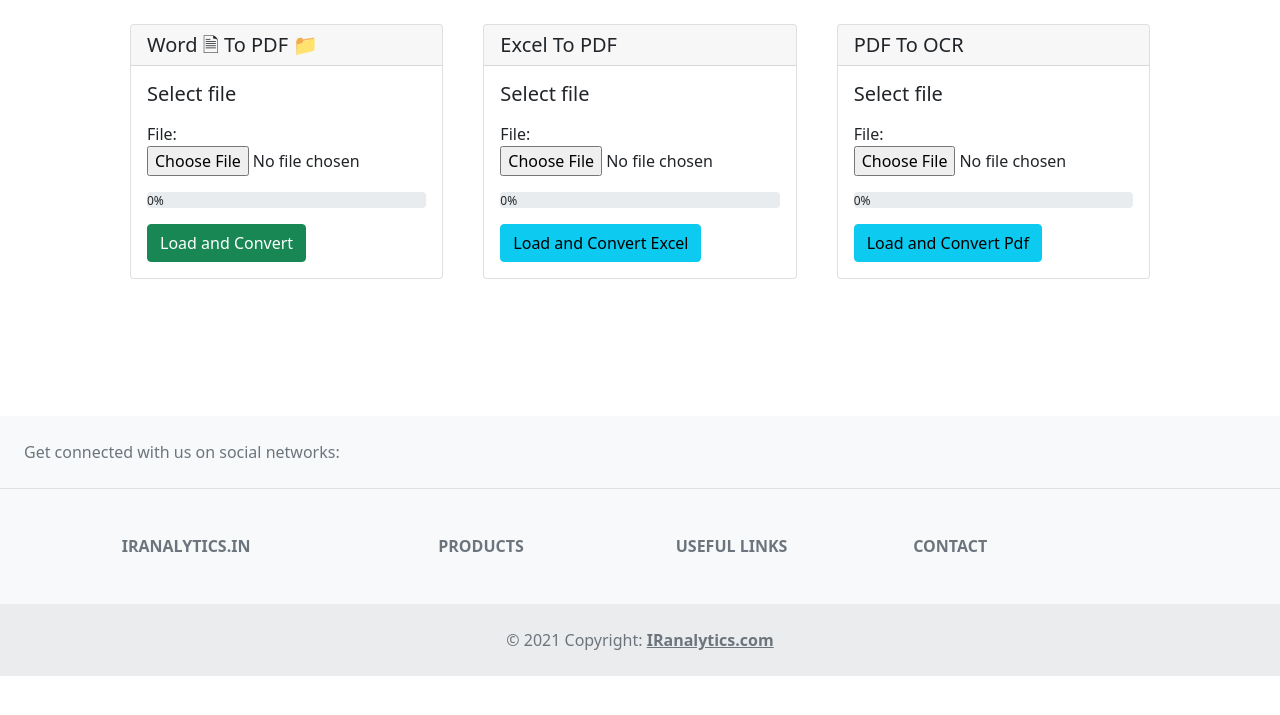
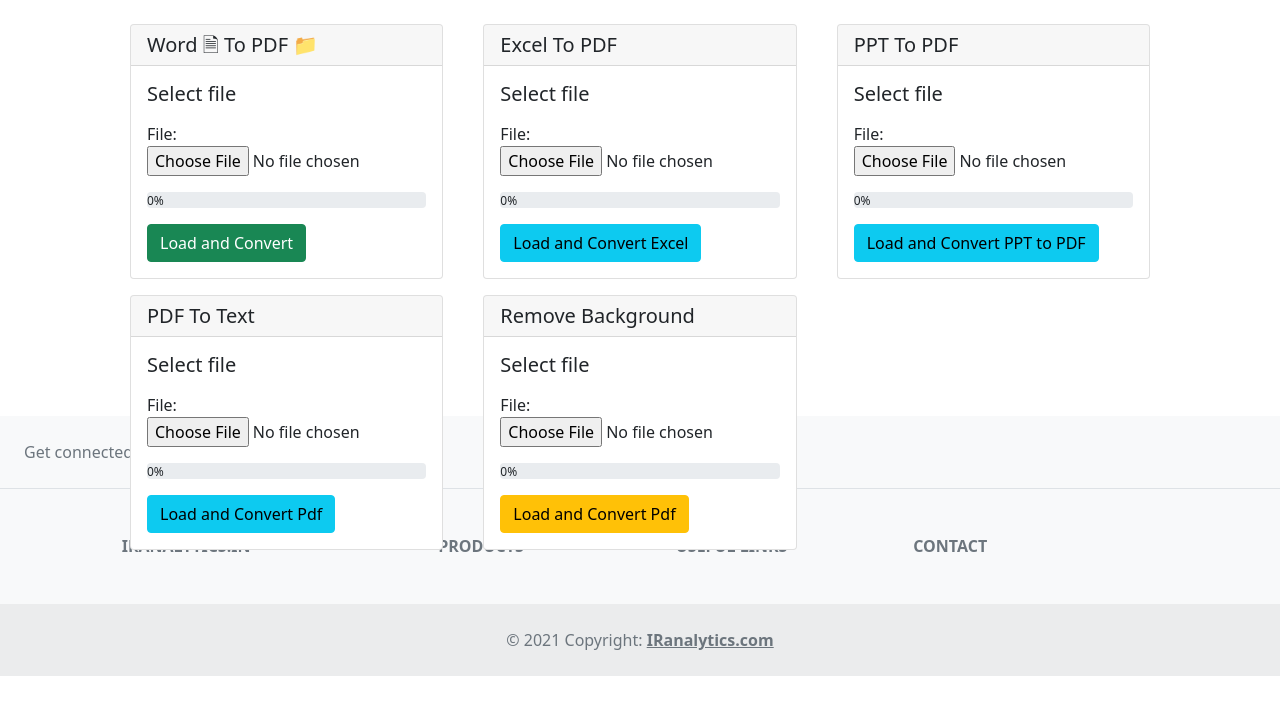
Before and after one commit to gpalve/django_word_pdf, a Django app: page / in a window 1280 px wide. Shown: the part 56-771 px from the top of the page. Run offline with Django 4.2, Linux system fonts and the light colour scheme.

Commit message:
PPT to PDF added, BG remover added

```diff
--- a/djconverter/forms.py
+++ b/djconverter/forms.py
@@ -16,3 +16,13 @@ class PdfToTxt(forms.ModelForm):
     class Meta:
         model = UploadedFile
         fields = ['file']
+
+class bgr(forms.ModelForm):
+    class Meta:
+        model = UploadedFile
+        fields = ['file']
+
+class PptTOPdf(forms.ModelForm):
+    class Meta:
+        model = UploadedFile
+        fields = ['file']
--- a/djconverter/templates/upload_form.html
+++ b/djconverter/templates/upload_form.html
@@ -75,7 +75,32 @@
 
     <div class="col-md-4">
       <div class="card m-2">
-        <h5 class="card-header">PDF To OCR</h5>
+        <h5 class="card-header">PPT To PDF</h5>
+        <div class="card-body">
+          <h5 class="card-title">Select file</h5>
+          <p class="card-text"></p>
+          <form
+            method="post"
+            class="custom-file-input"
+            enctype="multipart/form-data"
+            action="ppt/"
+          >
+            {% csrf_token %} {{ ppt_to_pdf.as_p }}
+            <div class="progress">
+              <div class="progress-bar" role="progressbar" style="width: 0%;" aria-valuenow="0" aria-valuemin="0" aria-valuemax="100"></div>
+              <span id="progress-text">0%</span>
+
+            </div>
+            <p id="msg" style="color:green"></p>
+            <button type="submit" class="btn btn-info">Load and Convert PPT to PDF</button>
+          </form>
+        </div>
+      </div>
+    </div>
+
+    <div class="col-md-4">
+      <div class="card m-2">
+        <h5 class="card-header">PDF To Text</h5>
         <div class="card-body">
           <h5 class="card-title">Select file</h5>
           <p class="card-text"></p>
@@ -93,6 +118,32 @@
             </div>
             <p id="msg" style="color:green"></p>
             <button type="submit" class="btn btn-info">Load and Convert Pdf</button>
+          </form>
+        </div>
+      </div>
+    </div>
+
+
+    <div class="col-md-4">
+      <div class="card m-2">
+        <h5 class="card-header">Remove Background</h5>
+        <div class="card-body">
+          <h5 class="card-title">Select file</h5>
+          <p class="card-text"></p>
+          <form
+            method="post"
+            class="custom-file-input"
+            enctype="multipart/form-data"
+            action="bgremover/"
+          >
+            {% csrf_token %} {{ bgr.as_p }}
+            <div class="progress">
+              <div class="progress-bar" role="progressbar" style="width: 0%;" aria-valuenow="0" aria-valuemin="0" aria-valuemax="100"></div>
+              <span id="progress-text">0%</span>
+
+            </div>
+            <p id="msg" style="color:green"></p>
+            <button type="submit" class="btn btn-warning">Load and Convert Pdf</button>
           </form>
         </div>
       </div>
--- a/djconverter/urls.py
+++ b/djconverter/urls.py
@@ -1,11 +1,13 @@
 from django.urls import path
-from .views import upload_word,upload_xls,index,upload_pdf
+from .views import upload_word,upload_xls,index,upload_pdf,remove_background_view,upload_file
 
 urlpatterns = [
     path('', index, name='index'),
     path('word/', upload_word, name='wordupload_word'),
     path('xls/', upload_xls, name='upload_xls'),
     path('pdf/', upload_pdf, name='upload_pdf'),
+    path('ppt/', upload_file, name='upload_pdf'),
+    path('bgremover/', remove_background_view, name='remove_background_view'),
 
 
 ]
--- a/djconverter/views.py
+++ b/djconverter/views.py
@@ -1,7 +1,7 @@
 from django.shortcuts import render
 from django.http import FileResponse, HttpResponse
 from io import BytesIO
-from .forms import FileUploadForm , ExcelToPDF,PdfToTxt
+from .forms import FileUploadForm , ExcelToPDF,PdfToTxt,bgr,PptTOPdf
 from .models import UploadedFile
 from docx2pdf import convert
 from io import BytesIO
@@ -18,17 +18,25 @@ from reportlab.lib import colors
 from reportlab.lib.styles import getSampleStyleSheet, ParagraphStyle
 from reportlab.lib.units import inch
 from reportlab.platypus import SimpleDocTemplate, Table, TableStyle, Paragraph
-
+import os
 from wand.image import Image
 from wand.display import display
+import PyPDF2
+import cv2
+import numpy as np
+import comtypes
+import comtypes.client
 
+comtypes.CoInitialize()
 
 # This function is only for word to pdf
 def index(request):
     context = {
         'form': FileUploadForm(),
         'excel_to_pdf': ExcelToPDF(),
-        'pdf_to_txt': PdfToTxt()
+        'pdf_to_txt': PdfToTxt(),
+        'ppt_to_pdf': PptTOPdf(),
+        'bgr': bgr()
     }
     return render(request, 'upload_form.html',context)
 
@@ -114,33 +122,107 @@ def upload_xls(request):
             response = FileResponse(buffer, as_attachment=True, filename=output_path)
             return response
 
+## REMOVE BACKGROUND #############################################
+
+def remove_background(image_path):
+    img = cv2.imread(image_path)
+    gray = cv2.cvtColor(img, cv2.COLOR_BGR2GRAY)
+    _, thresh = cv2.threshold(gray, 0, 255, cv2.THRESH_BINARY_INV+cv2.THRESH_OTSU)
+    contours, _ = cv2.findContours(thresh, cv2.RETR_EXTERNAL, cv2.CHAIN_APPROX_SIMPLE)
+    mask = np.zeros(img.shape[:2], np.uint8)
+    cv2.drawContours(mask, contours, -1, 255, -1)
+    result = cv2.bitwise_and(img, img, mask=mask)
+    alpha = np.ones(result.shape[:2], dtype=np.uint8)*255
+    alpha[mask == 0] = 0
+    result = cv2.cvtColor(result, cv2.COLOR_BGR2BGRA)
+    result[:, :, 3] = alpha
+    filename = os.path.splitext(image_path)[0] + '.png'
+    cv2.imwrite(filename, result)
+    return result
+
+
+
+
+def remove_background_view(request):
+    if request.method == 'POST':
+        form = FileUploadForm(request.POST, request.FILES)
+        if form.is_valid():
+            uploaded_file = form.save()
+            # Perform processing on the uploaded file here
+            input_path = uploaded_file.file.path
+            output_path = input_path.replace('.png', '_no_bg.png')
+            result = remove_background(input_path)
+            cv2.imwrite(output_path, result)
+            # Return the resulting image as a download
+            with open(output_path, 'rb') as image_file:
+                image_bytes = image_file.read()
+            image_file = BytesIO(image_bytes)
+            response = FileResponse(image_file, as_attachment=True, filename=uploaded_file.file.name.replace('.png', '_no_bg.png'))
+            response['Content-Type'] = 'image/png'
+            return response
+
+
 
 def convert_pdf_to_images(pdf_file_path):
     with Image(filename=pdf_file_path) as pdf_image:
-        return pdf_image
+        with pdf_image.convert('png') as converted:
+            return converted.sequence
 
 def upload_pdf(request):
     if request.method == 'POST':
         form = FileUploadForm(request.POST, request.FILES)
         if form.is_valid():
             uploaded_file = form.save()
-            # Convert the uploaded file to an image
+            # Perform processing on the uploaded file here
             input_path = uploaded_file.file.path
-            image = convert_pdf_to_images(input_path)
-            # Perform processing on the image here
-            # ...
-            # Return the image as a download
-            with open(image.filename, 'rb') as image_file:
-                image_bytes = image_file.read()
-            image_file = BytesIO(image_bytes)
-            response = FileResponse(image_file, as_attachment=True, filename=uploaded_file.file.name.replace('.pdf', '.png'))
+            output_path = input_path.replace('.pdf', '.txt')
+            with open(input_path, 'rb') as pdf_file:
+                pdf_reader = PyPDF2.PdfFileReader(pdf_file)
+                num_pages = pdf_reader.getNumPages()
+                text = ''
+                for i in range(num_pages):
+                    page = pdf_reader.getPage(i)
+                    text += page.extractText()
+            with open(output_path, 'w', encoding='utf-8') as text_file:
+                text_file.write(text)
+            # Return the text file as a download
+            with open(output_path, 'rb') as text_file:
+                text_bytes = text_file.read()
+            text_file = BytesIO(text_bytes)
+            response = FileResponse(text_file, as_attachment=True, filename=uploaded_file.file.name.replace('.pdf', '.txt'))
             return response
 
-def my_view(request):
-    file_upload_form = FileUploadForm()
-    contact_form = ExcelToPDF()
-    context = {
-        'file_upload_form': file_upload_form,
-        'contact_form': contact_form
-    }
-    return render(request, 'my_template.html', context)
+def read_pdf(input_path):
+    with open(input_path, 'rb') as input_file:
+        pdf_reader = PyPDF2.PdfReader(input_file)
+        num_pages = len(pdf_reader.pages)
+        for page in pdf_reader.pages:
+            # Do something with each page
+            pass
+
+## PPT TO PDF #############################################
+
+
+def ppt_to_pdf(input_path, output_path):
+    powerpoint = comtypes.client.CreateObject("Powerpoint.Application")
+    powerpoint.Visible = True
+    slides = powerpoint.Presentations.Open(input_path)
+    slides.SaveAs(output_path, FileFormat=32)
+    slides.Close()
+    powerpoint.Quit()
+
+def upload_file(request):
+    if request.method == 'POST':
+        form = FileUploadForm(request.POST, request.FILES)
+        if form.is_valid():
+            uploaded_file = form.save()
+            # Perform processing on the uploaded file here
+            input_path = uploaded_file.file.path
+            output_path = input_path.replace('.ppt', '.pdf')
+            ppt_to_pdf(input_path, output_path)
+            # Return the PDF file as a download
+            with open(output_path, 'rb') as pdf_file:
+                pdf_bytes = pdf_file.read()
+            pdf_file = BytesIO(pdf_bytes)
+            response = FileResponse(pdf_file, as_attachment=True, filename=uploaded_file.file.name.replace('.ppt', '.pdf'))
+            return response
```
